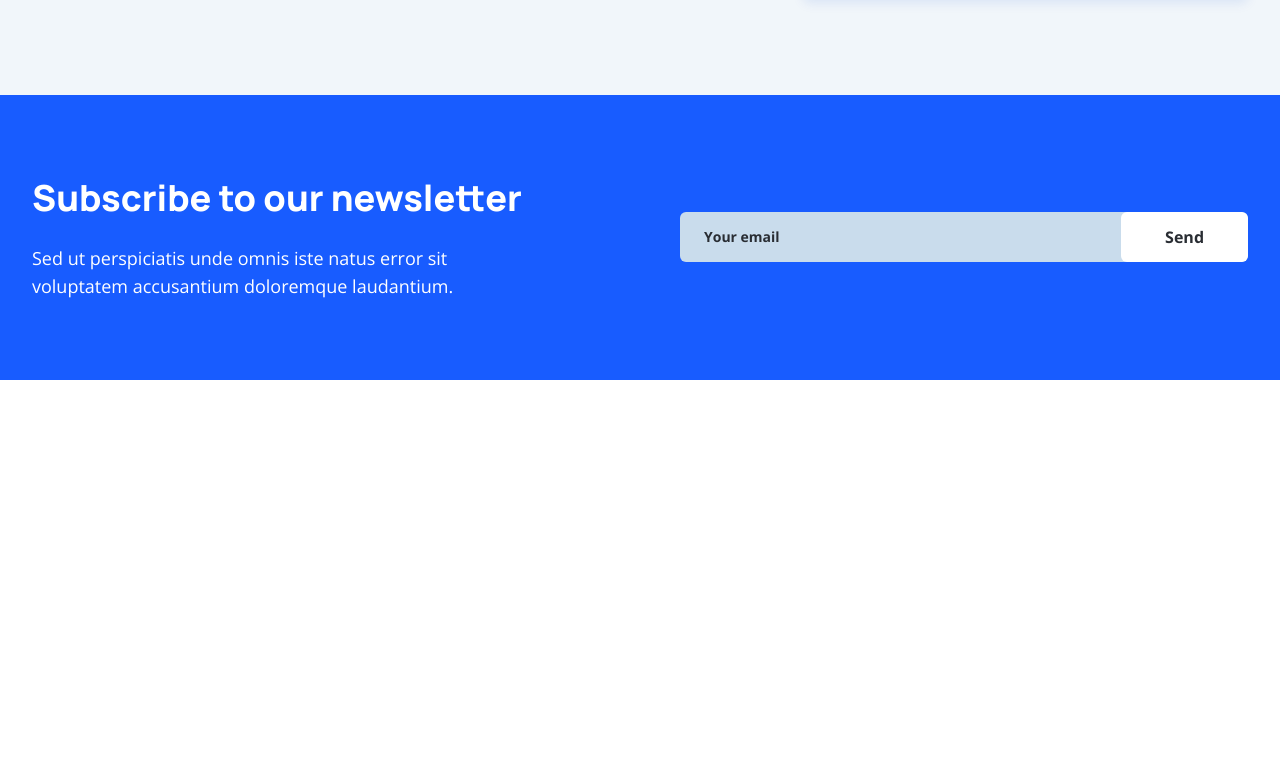
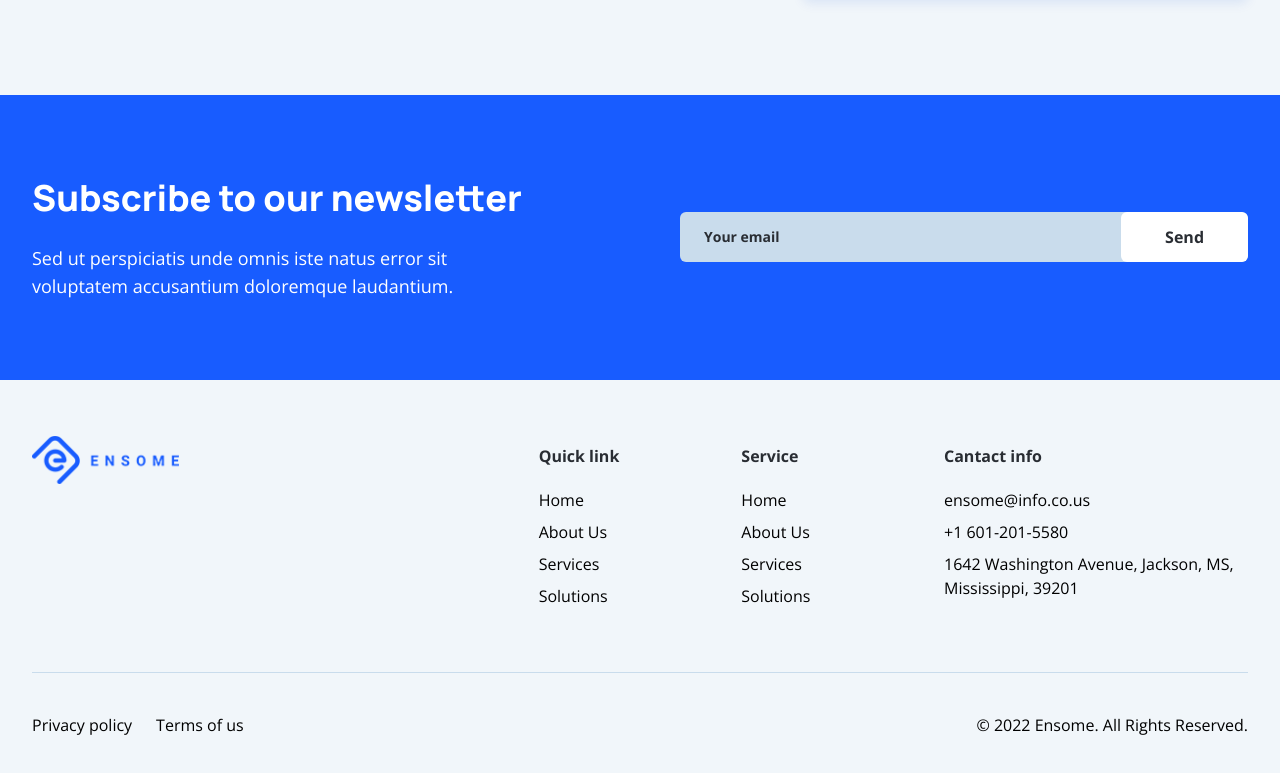
Before and after one commit to CodeWithMilap/ensome, a Next.js app: page / in a window 1280 px wide. Shown: the part 4838-5611 px from the top of the page. Before the commit the page ends 5218 px from the top, so only its background shows below. Built offline with nearby package versions, Linux system fonts and the light colour scheme.

Commit message:
feat: add footer

```diff
--- a/app/layout.tsx
+++ b/app/layout.tsx
@@ -2,6 +2,7 @@ import type { Metadata } from "next";
 import { Inter, Manrope, Open_Sans } from "next/font/google";
 import "./globals.css";
 import Header from "@/components/Header";
+import Footer from "@/components/Footer";
 
 const manrope = Manrope({
   subsets: ["latin"],
@@ -31,6 +32,7 @@ export default function RootLayout({
       >
         <Header />
         {children}
+        <Footer />
       </body>
     </html>
   );
--- /dev/null
+++ b/components/Footer.tsx
@@ -0,0 +1,51 @@
+import React from 'react'
+import Section from './Section'
+import Link from 'next/link'
+import Logo from './Logo'
+
+const Footer = () => {
+    return (
+        <footer className='bg-Background'>
+            <Section className=''>
+                <div className='grid grid-cols-12 md:py-16'>
+                    <div className='col-span-5 -mt-8'><Logo /></div>
+                    <div className='col-span-2 flex flex-col gap-5'>
+                        <h6 className='text-Black font-bold text-base'>Quick link</h6>
+                        <div className='flex flex-col gap-2'>
+                            <Link href={'#'}>Home</Link>
+                            <Link href={'#'}>About Us</Link>
+                            <Link href={'#'}>Services</Link>
+                            <Link href={'#'}>Solutions</Link>
+                        </div>
+                    </div>
+                    <div className='col-span-2 flex flex-col gap-5'>
+                        <h6 className='text-Black font-bold text-base'>Service</h6>
+                        <div className='flex flex-col gap-2'>
+                            <Link href={'#'}>Home</Link>
+                            <Link href={'#'}>About Us</Link>
+                            <Link href={'#'}>Services</Link>
+                            <Link href={'#'}>Solutions</Link>
+                        </div>
+                    </div>
+                    <div className='col-span-3 flex flex-col gap-5'>
+                        <h6 className='text-Black font-bold text-base'>Cantact info</h6>
+                        <div className='flex flex-col gap-2'>
+                            <Link href={'#'}>ensome@info.co.us</Link>
+                            <Link href={'#'}>+1 601-201-5580</Link>
+                            <div>1642 Washington Avenue, Jackson, MS, Mississippi, 39201</div>
+                        </div>
+                    </div>
+                </div>
+                <div className='w-full md:py-10 py-6 border-t border-Helper-blue-3 flex justify-between'>
+                    <div className='flex gap-6'>
+                        <Link href="#">Privacy policy</Link>
+                        <Link href="#">Terms of us</Link>
+                    </div>
+                    <div>© 2022 Ensome. All Rights Reserved.</div>
+                </div>
+            </Section>
+        </footer>
+    )
+}
+
+export default Footer
--- a/components/MenuLink.tsx
+++ b/components/MenuLink.tsx
@@ -47,7 +47,7 @@ const MenuLink: React.FC<MenuItemProps> = ({ label, href, menuItems }) => {
 
           {menuItems && (
             <div
-              className={`lg:absolute -z-10 right-0 top-full lg:min-w-60 lg:mt-6 overflow-hidden rounded-sm bg-white lg:shadow-DropDown  ${
+              className={`lg:absolute -z-10 right-0 top-full lg:min-w-60 lg:mt-6 overflow-hidden rounded-sm bg-white lg:shadow-DropDown bg-Background ${
                 isDropdownOpen
                   ? "open transition ease-out duration-200 transform translate-y-0 opacity-100 z-10"
                   : "transition ease-in duration-150 transform translate-y-1 opacity-0 hidden"
```
